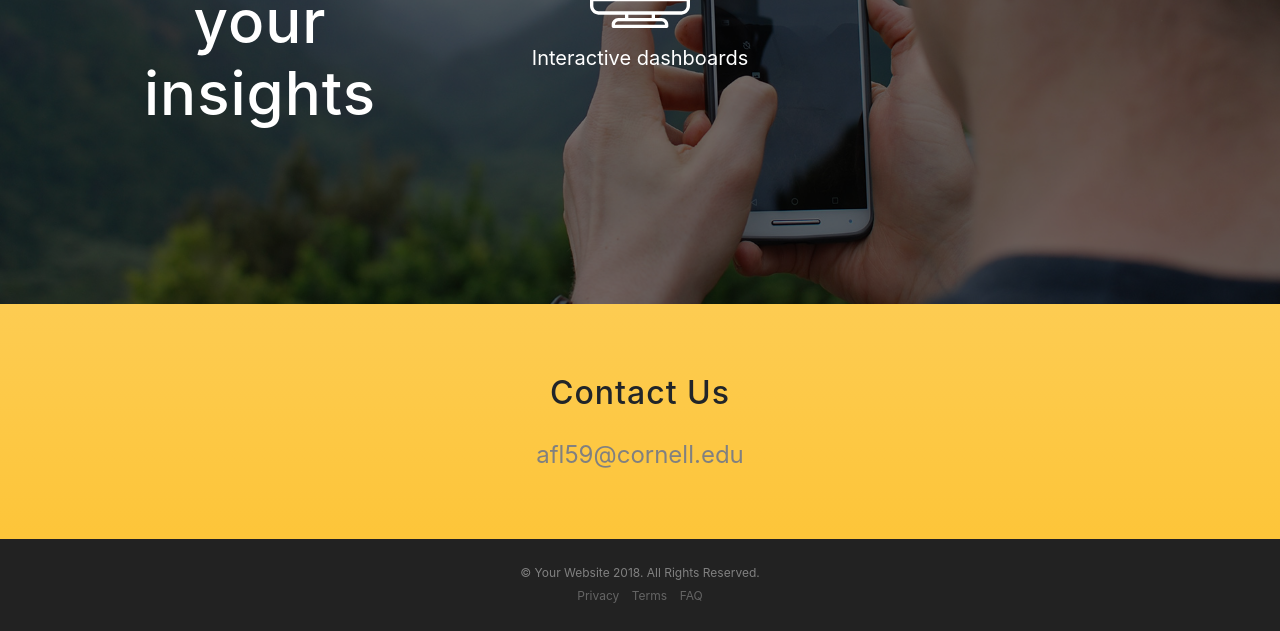
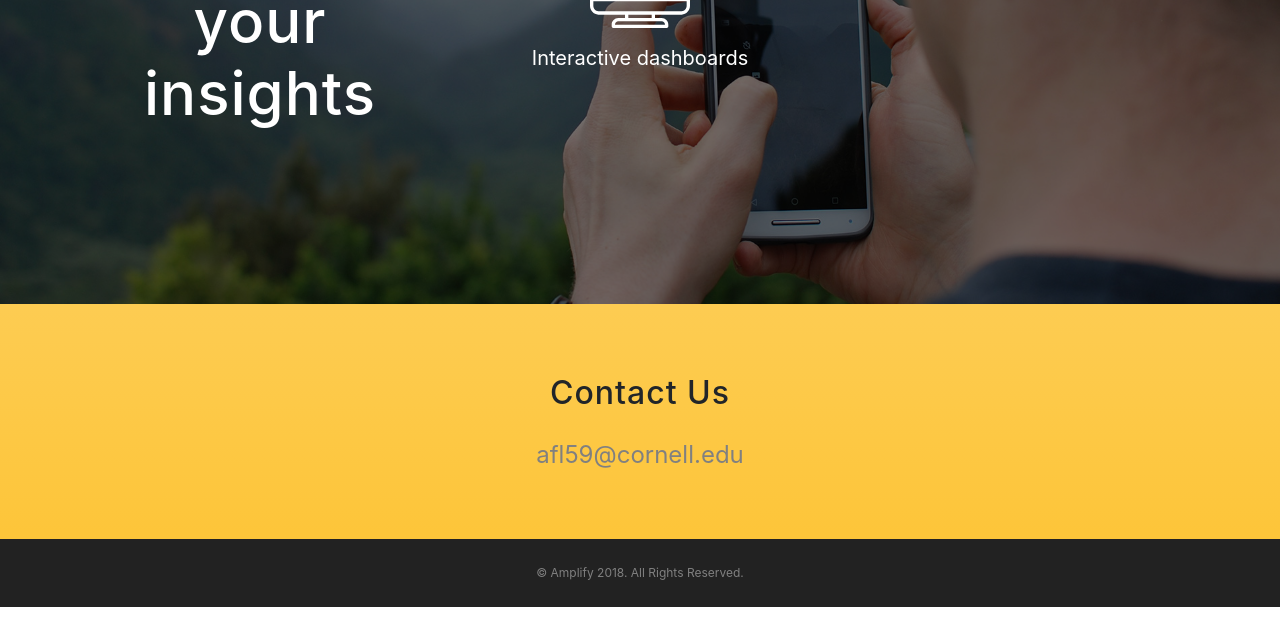
Before and after one commit to rp442cornell/Amps, a website with bundled scripts: page index.html in a window 1280 px wide. Shown: the part 1633-2264 px from the top of the page. After the commit the page ends 2240 px from the top, so only its background shows below. Built offline with nearby package versions, Linux system fonts and the light colour scheme; files whose address does not match are found by name; a web font is replaced by a local one.

Commit message:
footer fix

```diff
--- a/index.html
+++ b/index.html
@@ -157,18 +157,7 @@
 
     <footer>
       <div class="container">
-        <p>&copy; Your Website 2018. All Rights Reserved.</p>
-        <ul class="list-inline">
-          <li class="list-inline-item">
-            <a href="#">Privacy</a>
-          </li>
-          <li class="list-inline-item">
-            <a href="#">Terms</a>
-          </li>
-          <li class="list-inline-item">
-            <a href="#">FAQ</a>
-          </li>
-        </ul>
+        <p>&copy; Amplify 2018. All Rights Reserved.</p>
       </div>
     </footer>
 
```
